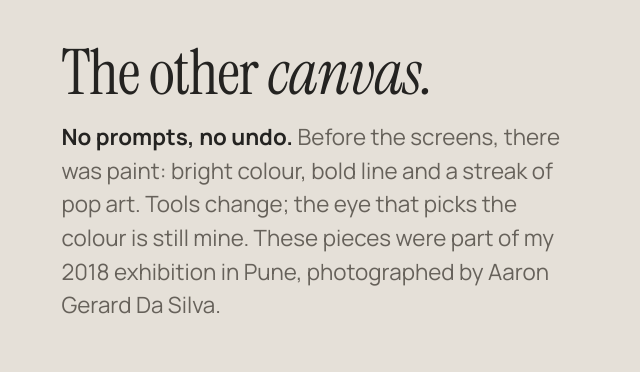
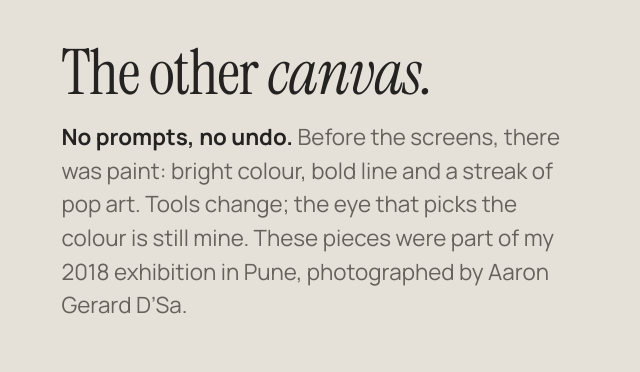
Before and after one commit to madebyanvita/madebyanvita.github.io, a plain HTML site: page index.html in a window 1280 px wide. Shown: the part 5880-6252 px from the top of the page, 289-929 px from the left. Drawn offline with Linux system fonts and the light colour scheme.

Commit message:
Paintings: correct the photographer's name to Aaron Gerard D'Sa
Co-Authored-By: Claude Opus 5.5 <noreply@anthropic.com>

```diff
--- a/index.html
+++ b/index.html
@@ -335,7 +335,7 @@
       <header class="grid section-head reveal">
         <p class="label section-label">Creative side</p>
         <h2 id="creative-title">The other <em>canvas.</em></h2>
-        <p class="section-intro"><b>No prompts, no undo.</b> Before the screens, there was paint: bright colour, bold line and a streak of pop art. Tools change; the eye that picks the colour is still mine. These pieces were part of my 2018 exhibition in Pune, photographed by Aaron Gerard Da Silva.</p>
+        <p class="section-intro"><b>No prompts, no undo.</b> Before the screens, there was paint: bright colour, bold line and a streak of pop art. Tools change; the eye that picks the colour is still mine. These pieces were part of my 2018 exhibition in Pune, photographed by Aaron Gerard D’Sa.</p>
       </header>
       <div class="gallery gallery--art">
         <figure class="art reveal"><div class="art-frame"><img src="assets/img/art/lace.jpg?v=fbd89f16" alt="A watercolour and ink portrait of a woman with flowing orange and gold hair, her eyes covered by a black lace blindfold, held up in a black frame" width="1400" height="1136" loading="lazy" decoding="async"></div><figcaption>Seeing without looking</figcaption></figure>
```
